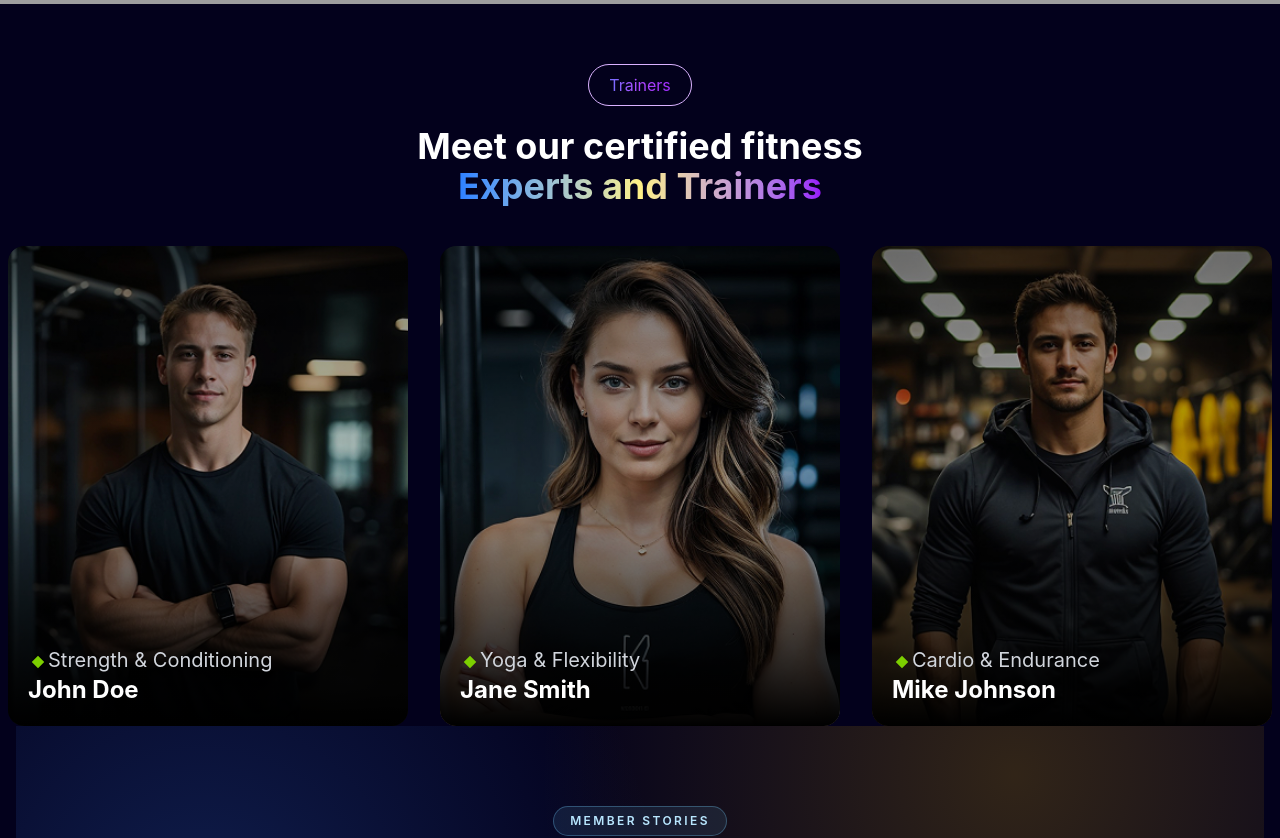
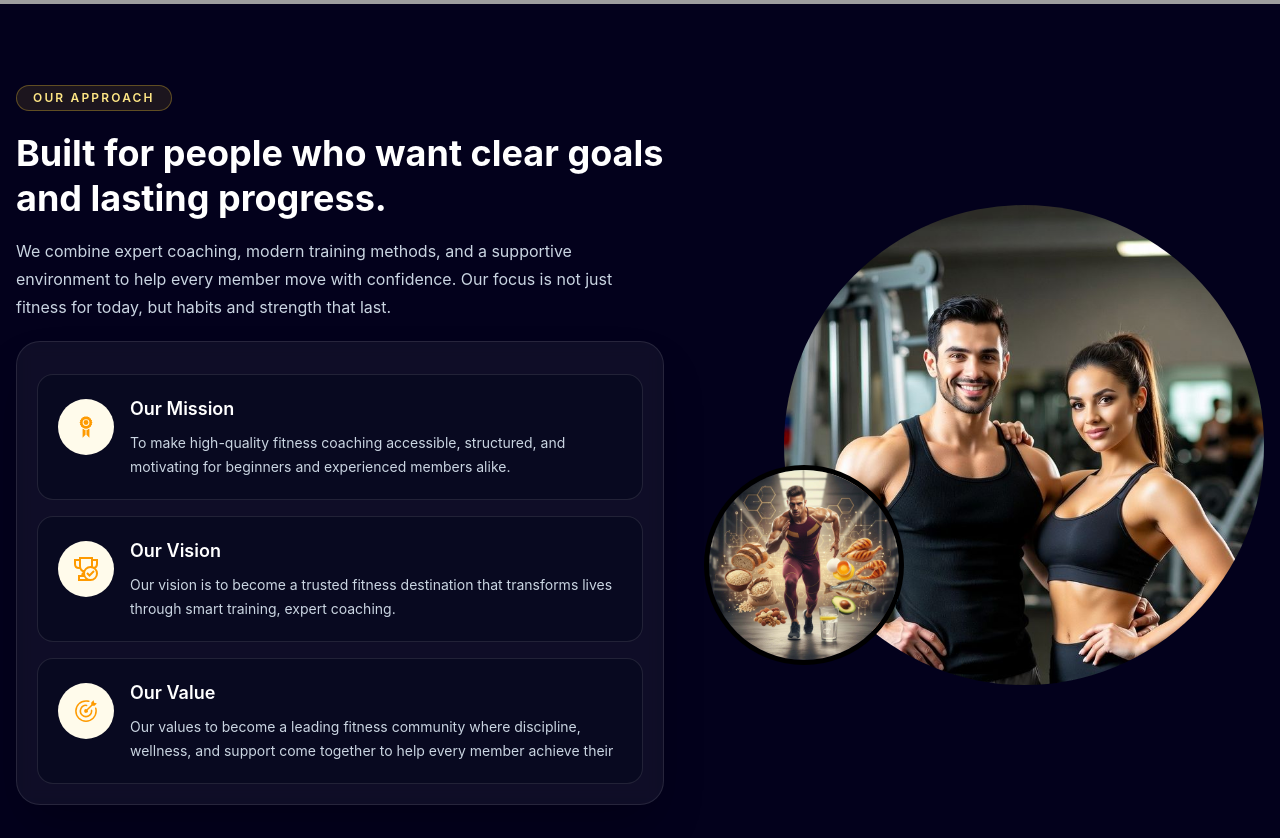
Before and after one commit to MohanlalManna24/gym-website, a React (Vite) app: page /about in a window 1280 px wide. Shown: the part 420-1258 px from the top of the page. Built offline with nearby package versions, Linux system fonts and the light colour scheme; grey boxes are pictures that could not be loaded.

Commit message:
create About Us component

```diff
--- /dev/null
+++ b/src/component/AboutUs.jsx
@@ -0,0 +1,93 @@
+import React from "react";
+import Layout from "../Layout/Layout";
+import img1 from "../assets/images/aboutImg-1.jpg";
+import img2 from "../assets/images/aboutImg-2.jpg";
+import { GiAchievement } from "react-icons/gi";
+import { GrAchievement } from "react-icons/gr";
+import { GoGoal } from "react-icons/go";
+
+const AboutUs = () => {
+  return (
+    <Layout>
+      <div>
+        <div className="container flex flex-col gap-10 mt-20 lg:flex-row lg:items-center lg:justify-between">
+          <div className="leftContainer w-full">
+            <span className="inline-flex items-center rounded-full border border-amber-300/30 bg-amber-300/10 px-4 py-1 text-xs font-semibold uppercase tracking-[0.18em] text-amber-200">
+              Our Approach
+            </span>
+            <h2 className="mt-5 text-3xl font-bold leading-tight text-white sm:text-4xl">
+              Built for people who want clear goals and lasting progress.
+            </h2>
+
+            <p className="mt-4 text-sm leading-7 text-slate-300 sm:text-base">
+              We combine expert coaching, modern training methods, and a
+              supportive environment to help every member move with confidence.
+              Our focus is not just fitness for today, but habits and strength
+              that last.
+            </p>
+            <div className="max-w-2xl rounded-3xl mt-5 border border-white/10 bg-white/5 p-8 shadow-2xl backdrop-blur-sm sm:p-5">
+              <div className="mt-3 space-y-4">
+                <article className="flex gap-4 rounded-2xl border border-white/10 bg-slate-950/40 px-5 py-5 transition-transform duration-300 hover:-translate-y-1 hover:border-cyan-300/30">
+                  <div className="logo mt-1 flex h-14 w-14 shrink-0 items-center justify-center rounded-full bg-amber-50 text-amber-500">
+                    <GiAchievement className="text-2xl" />
+                  </div>
+                  <div>
+                    <h3 className="text-lg font-semibold text-white">
+                      Our Mission
+                    </h3>
+                    <p className="mt-2 text-sm leading-6 text-slate-300">
+                      To make high-quality fitness coaching accessible,
+                      structured, and motivating for beginners and experienced
+                      members alike.
+                    </p>
+                  </div>
+                </article>
+
+                <article className="flex gap-4 rounded-2xl border border-white/10 bg-slate-950/40 px-5 py-5 transition-transform duration-300 hover:-translate-y-1 hover:border-cyan-300/30">
+                  <div className="logo mt-1 flex h-14 w-14 shrink-0 items-center justify-center rounded-full bg-amber-50 text-amber-500">
+                    <GrAchievement className="text-2xl" />
+                  </div>
+                  <div>
+                    <h3 className="text-lg font-semibold text-white">
+                      Our Vision
+                    </h3>
+                    <p className="mt-2 text-sm leading-6 text-slate-300">
+                      Our vision is to become a trusted fitness destination that
+                      transforms lives through smart training, expert coaching.
+                    </p>
+                  </div>
+                </article>
+
+                <article className="flex gap-4 rounded-2xl border border-white/10 bg-slate-950/40 px-5 py-5 transition-transform duration-300 hover:-translate-y-1 hover:border-amber-300/30">
+                  <div className="logo mt-1 flex h-14 w-14 shrink-0 items-center justify-center rounded-full bg-amber-50 text-amber-500">
+                    <GoGoal className="text-2xl" />
+                  </div>
+                  <div>
+                    <h3 className="text-lg font-semibold text-white">
+                      Our Value
+                    </h3>
+                    <p className="mt-2 text-sm leading-6 text-slate-300">
+                      Our values to become a leading fitness community where
+                      discipline, wellness, and support come together to help
+                      every member achieve their
+                    </p>
+                  </div>
+                </article>
+              </div>
+            </div>
+          </div>
+          <div className="rightContainer flex w-full items-center justify-center lg:w-1/2">
+            <div className="w-full lg:w-50 lg:h-50 bg-gray-100 rounded-full mt-60 -mr-30 border-5 border-black z-2 overflow-hidden">
+              <img src={img2} alt="About Us" />
+            </div>
+            <div className="w-full h-70 lg:w-120 md:h-120 bg-gray-100 rounded-full overflow-hidden">
+              <img src={img1} alt="About Us" />
+            </div>
+          </div>
+        </div>
+      </div>
+    </Layout>
+  );
+};
+
+export default AboutUs;
--- a/src/pages/About.jsx
+++ b/src/pages/About.jsx
@@ -2,11 +2,13 @@ import React from 'react'
 import PageHeader from '../component/PageHeader'
 import Trainer from '../component/Trainer'
 import Testimonial from '../component/Testimonial'
+import AboutUs from '../component/AboutUs'
 
 const About = () => {
   return (
     <div>
       <PageHeader title="About Us" subTitle="Home/About"  />
+      <AboutUs/>
       <Trainer/>
       <Testimonial/>
     </div>
```
Also changed, not shown: src/assets/images/aboutImg-1.jpg (added), src/assets/images/aboutImg-2.jpg (added).
